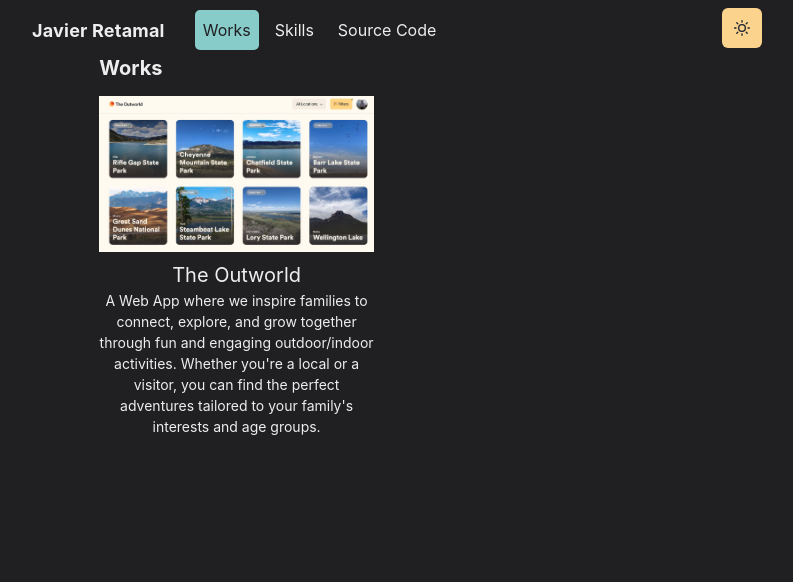
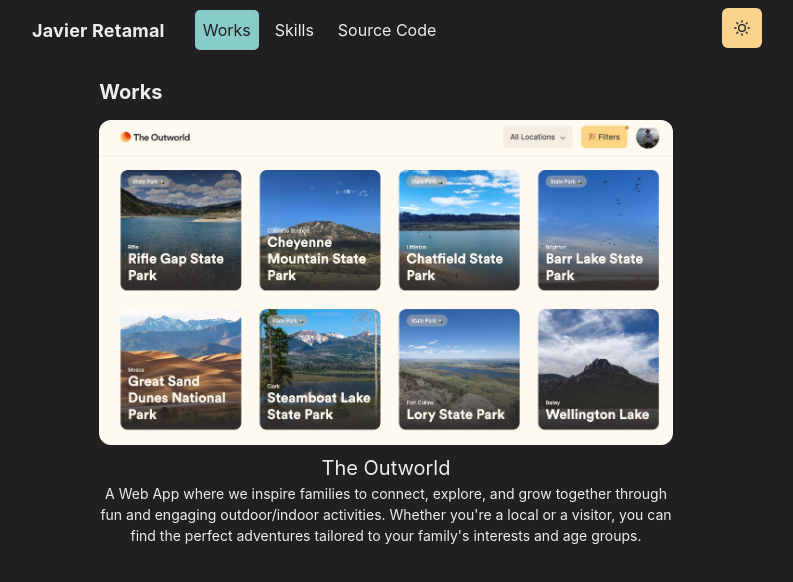
Before and after one commit to payasoex/portfolio-webpage, a Next.js app: page /works in a window 1280 px wide. Shown: the top 582 px of the page, without its empty margins (254-1047 px from the left). Built offline with nearby package versions, Linux system fonts and the light colour scheme.

Commit message:
optimizacion de animaciones

```diff
--- a/components/layout/article.js
+++ b/components/layout/article.js
@@ -14,7 +14,7 @@ const Layout = ({ children, title }) => (
         animate="enter"
         exit="exit"
         variants={variants}
-        transition={{ duration: 0.4, type: 'easeInOut' }}
+        transition={{ duration: 0.4, easings: 'easeInOut' }}
         style={{position: 'relative'}}
     >
         <>
--- a/components/navbar.js
+++ b/components/navbar.js
@@ -64,7 +64,7 @@ const Navbar = props => {
                     <LinkItem href="/works" path={path}>
                         Works
                     </LinkItem>
-                    <LinkItem href="/Skills" path={path}>
+                    <LinkItem href="/skills" path={path}>
                         Skills
                     </LinkItem>
                     <LinkItem href="https://github.com/payasoex/portfolio-webpage" path={path} target="_blank">
--- a/pages/works.js
+++ b/pages/works.js
@@ -6,12 +6,13 @@ import Layout from "../components/layout/article";
 
 const Works = () => {
     return(
-            <Container>
+        <Layout>
+            <Container mt={6}>
                 <Heading as="h3" fontSize={20} mb={4}>
                     Works
                 </Heading>
-
-                <SimpleGrid columns={[1, 1, 2]} gap={6}>
+{/* en caso de aumentar el numero de proyectos modificar el numero de columnas */}
+                <SimpleGrid columns={[1, 1, 1]} gap={6}>
                     <Section>
                         <WorkGridItem id="TheOutworld" title="The Outworld" thumbnail={thumbTheOutworld}>
                         A Web App where we inspire families to connect, explore, and grow together
@@ -23,6 +24,7 @@ const Works = () => {
                     </Section>
                 </SimpleGrid>
             </Container>
+        </Layout>
     )
 }
 
```
Also changed, not shown: pages/404.js (added, +20 -0 lines).
